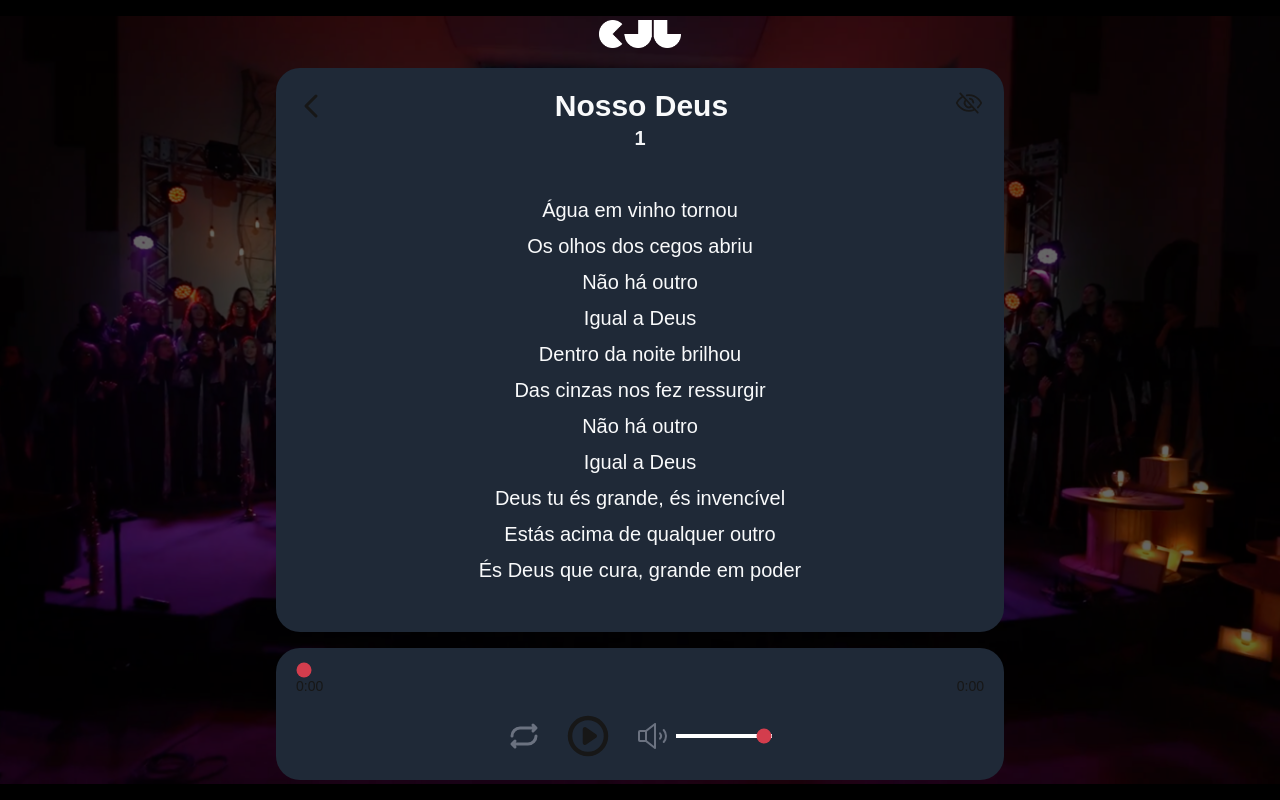
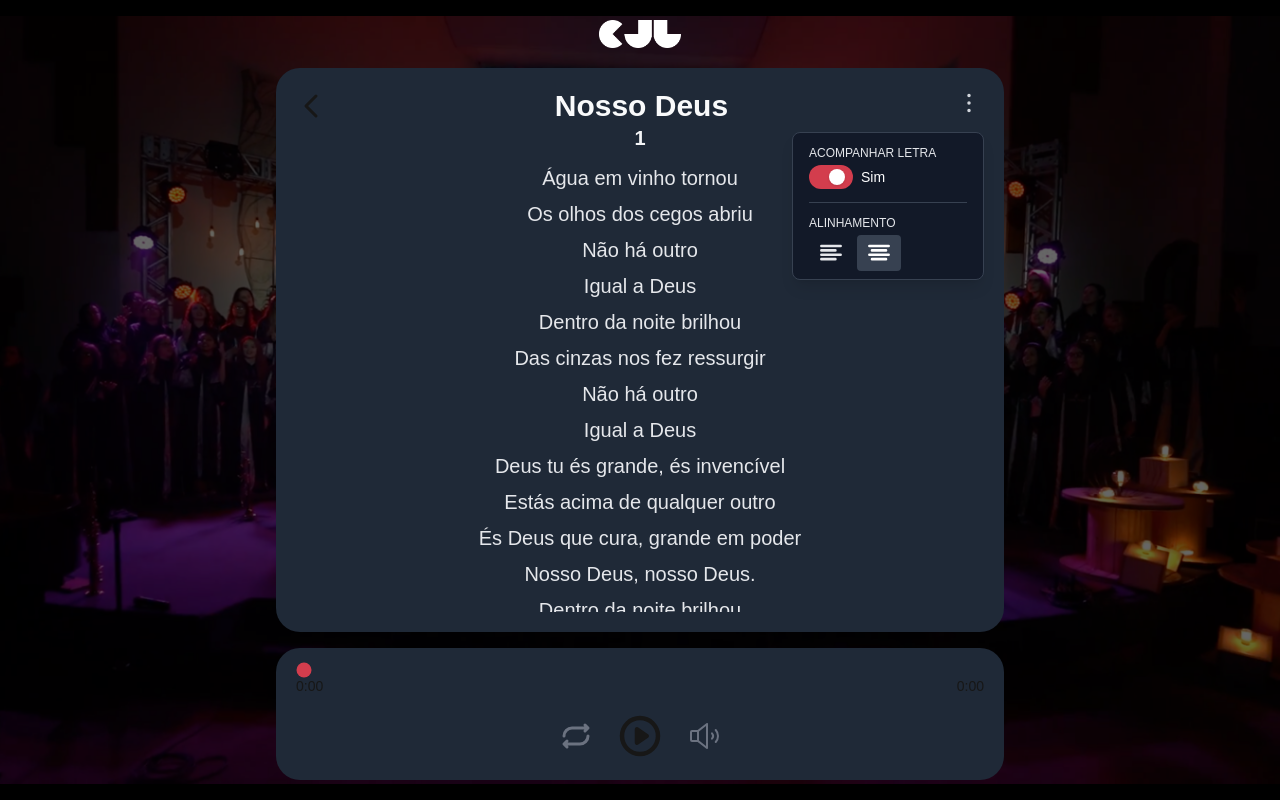
Before and after one commit to pedrogiroldo/cjl, a Next.js app: page /kits/1/1 in a window 1280 px wide. Both pictures are taken after a click on the button 968 px from the left and 102 px from the top of the page. Built offline with nearby package versions, Linux system fonts and the light colour scheme.

Commit message:
feat: improve music screen controls

```diff
--- a/src/components/SongPlayer.tsx
+++ b/src/components/SongPlayer.tsx
@@ -1,3 +1,4 @@
+import { useState, useRef } from "react";
 import {
   PauseCircle,
   PlayCircle,
@@ -7,32 +8,19 @@ import {
   SpeakerX,
 } from "@phosphor-icons/react";
 
-function SongPlayer({
-  currentTime,
-  duration,
-  isPlaying,
-  isReplayEnabled,
-  isMuted,
-  volume,
-  togglePlay,
-  toggleReplay,
-  toggleMute,
-  handleSeek,
-  handleVolumeChange,
-}: {
+type SongPlayerProps = {
   currentTime: number;
   duration: number;
   isPlaying: boolean;
   isReplayEnabled: boolean;
-  isMuted: boolean;
   volume: number;
   togglePlay: () => void;
   toggleReplay: () => void;
-  toggleMute: () => void;
   handleSeek: (newTime: number) => void;
   handleVolumeChange: (newVolume: number) => void;
-}) {
-  const formatTime = (time: number) => {
+};
+
+const formatTime = (time: number): string => {
   const minutes = Math.floor(time / 60);
   const seconds = Math.floor(time % 60)
     .toString()
@@ -40,11 +28,25 @@ function SongPlayer({
   return `${minutes}:${seconds}`;
 };
 
-  const getVolumeIcon = () => {
-    if (isMuted || volume === 0) return <SpeakerX size={32} />;
+const VolumeIcon = ({ volume }: { volume: number }) => {
+  if (volume === 0) return <SpeakerX size={32} />;
   if (volume < 0.5) return <SpeakerLow size={32} />;
   return <SpeakerHigh size={32} />;
 };
+
+function SongPlayer({
+  currentTime,
+  duration,
+  isPlaying,
+  isReplayEnabled,
+  volume,
+  togglePlay,
+  toggleReplay,
+  handleSeek,
+  handleVolumeChange,
+}: SongPlayerProps) {
+  const [volumeVisible, setVolumeVisible] = useState(false);
+  const volumeRef = useRef<HTMLDivElement>(null);
 
   return (
     <div className="w-full flex flex-col items-center gap-4">
@@ -52,38 +54,43 @@ function SongPlayer({
       <div className="w-full flex flex-col gap-1">
         <input
           type="range"
-          step={1}
           min={0}
           max={duration}
+          step={1}
           value={currentTime}
-          onChange={(event) => handleSeek(Number(event.target.value))}
+          onChange={(e) => handleSeek(Number(e.target.value))}
           className="w-full h-1 bg-gray-300 accent-primary rounded-lg appearance-none cursor-pointer"
           style={{
-            background: `linear-gradient(to right, var(--color-primary) ${(currentTime / duration) * 100}%, #D1D5DB ${(currentTime / duration) * 100}%)`,
+            background: `linear-gradient(to right, var(--color-primary) ${
+              (currentTime / duration) * 100
+            }%, #D1D5DB ${(currentTime / duration) * 100}%)`,
           }}
+          aria-label="Seek audio"
         />
-        <div className="flex justify-between">
-          <span className="text-sm text-nowrap">{formatTime(currentTime)}</span>
-          <span className="text-sm text-nowrap">{formatTime(duration)}</span>
+        <div className="flex justify-between text-sm">
+          <span>{formatTime(currentTime)}</span>
+          <span>{formatTime(duration)}</span>
         </div>
       </div>
 
       {/* Controls */}
-      <div className="flex justify-center gap-6 items-center">
-        {/* Replay */}
+      <div className="flex items-center gap-6">
+        {/* Replay Button */}
         <button
           onClick={toggleReplay}
-          className={`text-2xl ${isReplayEnabled ? "text-primary" : "text-gray-500"}`}
-          title={isReplayEnabled ? "Desativar replay" : "Ativar replay"}
+          className={`text-2xl ${
+            isReplayEnabled ? "text-primary" : "text-gray-500"
+          }`}
+          aria-label={isReplayEnabled ? "Disable replay" : "Enable replay"}
         >
           <Repeat weight="bold" size={32} />
         </button>
 
-        {/* Play/Pause */}
+        {/* Play/Pause Button */}
         <button
           onClick={togglePlay}
           className="text-2xl"
-          title={isPlaying ? "Pausar" : "Tocar"}
+          aria-label={isPlaying ? "Pause" : "Play"}
         >
           {isPlaying ? (
             <PauseCircle weight="bold" size={48} />
@@ -92,24 +99,44 @@ function SongPlayer({
           )}
         </button>
 
-        {/* Volume */}
-        <div className="flex items-center gap-2">
+        {/* Volume Control */}
+        <div className="relative flex items-center">
           <button
-            onClick={toggleMute}
+            onClick={() => setVolumeVisible((prev) => !prev)}
             className="text-gray-500"
-            title={isMuted ? "Desmutar" : "Mutar"}
+            aria-label="Toggle volume control"
           >
-            {getVolumeIcon()}
+            <VolumeIcon volume={volume} />
           </button>
+
+          {volumeVisible && (
+            <div
+              ref={volumeRef}
+              className="absolute bottom-full left-1/2 -translate-x-1/2 mb-2 bg-gray-900/90 shadow-lg p-2 rounded-lg z-10 h-40 w-10 flex items-center justify-center"
+              tabIndex={0}
+              onBlur={(e) => {
+                if (!volumeRef.current?.contains(e.relatedTarget as Node)) {
+                  setVolumeVisible(false);
+                }
+              }}
+            >
               <input
                 type="range"
                 min={0}
                 max={1}
                 step={0.01}
-            value={isMuted ? 0 : volume}
+                value={volume}
                 onChange={(e) => handleVolumeChange(parseFloat(e.target.value))}
-            className="w-24 h-1 accent-primary appearance-none cursor-pointer"
+                className="w-36 h-1 appearance-none accent-primary transform -rotate-90"
+                aria-label="Adjust volume"
+                style={{
+                  background: `linear-gradient(to right, var(--color-primary) ${
+                    volume * 100
+                  }%, #D1D5DB ${volume * 100}%)`,
+                }}
               />
+            </div>
+          )}
         </div>
       </div>
     </div>
--- a/src/components/TextReader.tsx
+++ b/src/components/TextReader.tsx
@@ -1,51 +1,57 @@
 import { Lyrics } from "@/types";
 import { useEffect, useRef } from "react";
+
+type TextReaderProps = {
+  lyrics: Lyrics;
+  currentTime: number;
+  enableReading?: boolean;
+  updateCurrentTime: (newTime: number) => void;
+  textAlign: "center" | "left";
+};
 
 function TextReader({
   lyrics,
   currentTime,
   enableReading = true,
   updateCurrentTime,
-}: {
-  lyrics: Lyrics;
-  currentTime: number;
-  enableReading?: boolean;
-  updateCurrentTime: (newTime: number) => void;
-}) {
-  const containerRef = useRef<HTMLDivElement | null>(null);
-  const activeLineRef = useRef<HTMLDivElement | null>(null);
-
-  const handleUpdateCurrentTime = (newTime: number) => {
-    updateCurrentTime(newTime);
-  };
+  textAlign,
+}: TextReaderProps) {
+  const activeLineRef = useRef<HTMLParagraphElement | null>(null);
 
   useEffect(() => {
-    if (enableReading) {
-      if (activeLineRef.current && containerRef.current) {
-        containerRef.current.scrollTop =
-          activeLineRef.current.offsetTop -
-          containerRef.current.clientHeight / 2;
-      }
+    if (enableReading && activeLineRef.current) {
+      activeLineRef.current.scrollIntoView({
+        behavior: "smooth",
+        block: "center",
+      });
     }
-  }, [currentTime, lyrics, enableReading]);
+  }, [currentTime, enableReading]);
 
   return (
-    <div ref={containerRef} className="p-5 overflow-y-auto text-center">
+    <div
+      className={`px-5 overflow-y-auto ${textAlign === "center" ? "text-center" : "text-left"}`}
+    >
       <div className="flex flex-col gap-2">
         {lyrics.lines.map((line, index) => {
+          const nextLineTime = lyrics.lines[index + 1]?.time ?? Infinity;
           const isActive =
-            enableReading &&
-            currentTime >= line.time &&
-            currentTime < (lyrics.lines[index + 1]?.time || Infinity);
+            currentTime >= line.time && currentTime < nextLineTime;
+          const isPastLine = currentTime < line.time;
 
           return (
             <p
+              key={index}
               ref={isActive ? activeLineRef : null}
-              key={index}
+              onClick={() => updateCurrentTime(line.time)}
               className={`transition-all duration-400 text-xl ${
-                isActive ? "font-bold text-primary" : "text-gray-50"
+                !enableReading
+                  ? "text-gray-200"
+                  : isActive
+                    ? "font-bold text-primary"
+                    : isPastLine
+                      ? "text-gray-200"
+                      : "text-gray-500"
               }`}
-              onClick={() => handleUpdateCurrentTime(line.time)}
             >
               {line.text}
             </p>
--- /dev/null
+++ b/src/components/TextSettingsDropdown.tsx
@@ -0,0 +1,95 @@
+import {
+  DotsThreeVertical,
+  TextAlignCenter,
+  TextAlignLeft,
+} from "@phosphor-icons/react";
+import { useEffect, useRef, useState } from "react";
+
+type TextSettingsDropdownProps = {
+  enableReading: boolean;
+  textAlign: "left" | "center";
+  onToggleReading: () => void;
+  onChangeTextAlign: (align: "left" | "center") => void;
+};
+
+export default function TextSettingsDropdown({
+  enableReading,
+  textAlign,
+  onToggleReading,
+  onChangeTextAlign,
+}: TextSettingsDropdownProps) {
+  const [open, setOpen] = useState(false);
+  const menuRef = useRef<HTMLDivElement>(null);
+
+  useEffect(() => {
+    const handleClickOutside = (event: MouseEvent) => {
+      if (menuRef.current && !menuRef.current.contains(event.target as Node)) {
+        setOpen(false);
+      }
+    };
+    document.addEventListener("mousedown", handleClickOutside);
+    return () => document.removeEventListener("mousedown", handleClickOutside);
+  }, []);
+
+  return (
+    <div className="relative" ref={menuRef}>
+      <button
+        onClick={() => setOpen((prev) => !prev)}
+        className="text-gray-300 hover:text-white transition"
+      >
+        <DotsThreeVertical size={28} weight="bold" />
+      </button>
+
+      {open && (
+        <div className="absolute right-0 mt-2 w-48 bg-gray-900/90 border border-gray-700 shadow-lg p-2 px-4 rounded-lg z-10 text-sm text-gray-200">
+          <div className="py-1 text-xs uppercase text-gray-200">
+            Acompanhar letra
+          </div>
+
+          <label className="relative inline-flex items-center cursor-pointer gap-2">
+            <input
+              type="checkbox"
+              checked={enableReading}
+              onChange={() => onToggleReading()}
+              className="sr-only peer"
+            />
+            <div className="w-11 h-6 bg-gray-600 peer-focus:outline-none peer-focus:ring-2 peer-focus:ring-primary rounded-full peer peer-checked:bg-primary transition-all"></div>
+            <div className="absolute left-1 top-1 w-4 h-4 bg-white rounded-full shadow peer-checked:translate-x-full transition-transform"></div>
+            <span className="text-sm font-medium text-white">
+              {enableReading ? "Sim" : "Não"}
+            </span>
+          </label>
+
+          <div className="border-t border-gray-700 my-2" />
+
+          <div className="py-1 text-xs uppercase text-gray-200">
+            Alinhamento
+          </div>
+
+          <div className="flex gap-1">
+            <button
+              className={`text-center px-2 py-1 rounded ${
+                textAlign === "left"
+                  ? "bg-gray-700 text-white"
+                  : "hover:bg-gray-700"
+              }`}
+              onClick={() => onChangeTextAlign("left")}
+            >
+              <TextAlignLeft size={28} weight="bold" />
+            </button>{" "}
+            <button
+              className={`text-center px-2 py-1 rounded ${
+                textAlign === "center"
+                  ? "bg-gray-700 text-white"
+                  : "hover:bg-gray-700"
+              }`}
+              onClick={() => onChangeTextAlign("center")}
+            >
+              <TextAlignCenter size={28} weight="bold" />
+            </button>
+          </div>
+        </div>
+      )}
+    </div>
+  );
+}
--- a/src/pages/kits/[voz]/[musica].tsx
+++ b/src/pages/kits/[voz]/[musica].tsx
@@ -2,11 +2,12 @@ import Layout from "@/components/Layout";
 import SongPlayer from "@/components/SongPlayer";
 import TextReader from "@/components/TextReader";
 import { useLocalAudioPlayer } from "@/hooks/useLocalAudioPlayer";
-import { CaretLeft, Eye, EyeSlash } from "@phosphor-icons/react";
+import { CaretLeft } from "@phosphor-icons/react";
 import Link from "next/link";
 import { useParams } from "next/navigation";
 import { useEffect, useState } from "react";
 import { Song } from "@/types";
+import TextSettingsDropdown from "@/components/TextSettingsDropdown";
 
 export default function Musica() {
   const params = useParams();
@@ -17,6 +18,8 @@ export default function Musica() {
   const [loading, setLoading] = useState(true);
   const [error, setError] = useState<string | null>(null);
 
+  const [textAlign, setTextAlign] = useState<"left" | "center">("center");
+
   const voice = params?.voz ?? "";
   const songId = Number(params?.musica ?? "");
 
@@ -24,13 +27,11 @@ export default function Musica() {
     volume,
     currentTime,
     duration,
-    isMuted,
     isPlaying,
     isReplayEnabled,
     updateCurrentTime,
     togglePlay,
     toggleReplay,
-    toggleMute,
     handleSeek,
     handleVolumeChange,
   } = useLocalAudioPlayer(song?.musicPath + "/" + voice + ".mp3");
@@ -76,29 +77,34 @@ export default function Musica() {
                 {song?.title}
               </h2>
               <div className="w-8">
-                <button onClick={() => setEnableReading((prev) => !prev)}>
-                  {enableReading ? <Eye size={28} /> : <EyeSlash size={28} />}
-                </button>
+                <TextSettingsDropdown
+                  enableReading={enableReading}
+                  textAlign={textAlign}
+                  onToggleReading={() => setEnableReading((prev) => !prev)}
+                  onChangeTextAlign={(align) => setTextAlign(align)}
+                />
               </div>
             </div>
             <h3 className="text-xl font-semibold text-gray-100">
               {formattedVoice}
             </h3>
           </div>
-          <div className="h-full w-full flex flex-col gap-3 pb-24">
-            <div className="text-center">
+
+          {(loading || error) && (
+            <div className=" text-center">
               {loading && <p className="text-gray-50">Carregando...</p>}
               {error && <p className="text-red-500">{error}</p>}
             </div>
+          )}
           {song && (
             <TextReader
               lyrics={song.lyrics}
               currentTime={currentTime}
               enableReading={enableReading}
               updateCurrentTime={updateCurrentTime}
+              textAlign={textAlign}
             />
           )}
-          </div>
         </div>
 
         <div className="w-full p-5 rounded-3xl bg-gray-800">
@@ -110,9 +116,7 @@ export default function Musica() {
             isReplayEnabled={isReplayEnabled}
             toggleReplay={toggleReplay}
             handleSeek={handleSeek}
-            isMuted={isMuted}
             volume={volume}
-            toggleMute={toggleMute}
             handleVolumeChange={handleVolumeChange}
           />
         </div>
```
Lines whose indentation alone changed are shown as unchanged.
